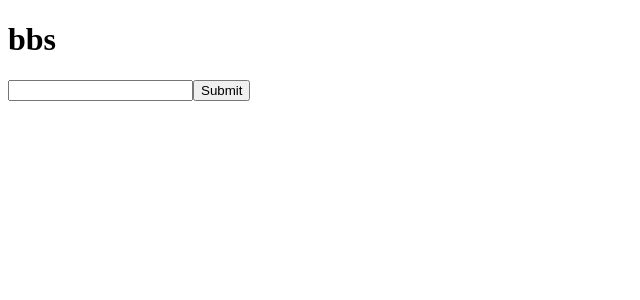
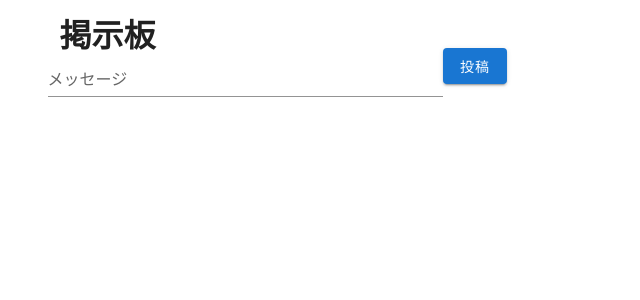
Before and after one commit to arch8jp/bbs, a Nuxt app: page / in a window 1280 px wide. Shown: the top 300 px of the page, without its empty margins (0-640 px from the left). Built offline with nearby package versions, Linux system fonts and the light colour scheme.

Commit message:
Vuetifyを使う

```diff
--- a/components/Post.vue
+++ b/components/Post.vue
@@ -1,7 +1,11 @@
 <template>
   <div>
-    <p>{{ content }}</p>
-    <hr>
+    <v-list-tile>
+      <v-list-tile-content>
+        <p>{{ content }}</p>
+      </v-list-tile-content>
+    </v-list-tile>
+    <v-divider/>
   </div>
 </template>
 
--- a/layouts/default.vue
+++ b/layouts/default.vue
@@ -1,3 +1,9 @@
 <template>
-  <nuxt/>
+  <v-app>
+    <v-content>
+      <v-container>
+        <nuxt/>
+      </v-container>
+    </v-content>
+  </v-app>
 </template>
--- a/nuxt.config.js
+++ b/nuxt.config.js
@@ -36,7 +36,8 @@ module.exports = {
   */
   modules: [
     // Doc: https://github.com/nuxt-community/axios-module#usage
-    "@nuxtjs/axios"
+    "@nuxtjs/axios",
+    "@nuxtjs/vuetify"
   ],
   /*
   ** Axios module configuration
--- a/package.json
+++ b/package.json
@@ -14,6 +14,7 @@
   },
   "dependencies": {
     "@nuxtjs/axios": "^5.0.0",
+    "@nuxtjs/vuetify": "^0.5.0",
     "cross-env": "^5.2.0",
     "express": "^4.16.3",
     "nuxt": "^2.0.0",
--- a/pages/index.vue
+++ b/pages/index.vue
@@ -1,11 +1,19 @@
 <template>
   <div>
-    <h1>bbs</h1>
-    <form @submit.prevent="onSubmit">
-      <input v-model="message" type="text" required>
-      <input type="submit">
-    </form>
-    <post v-for="(message, i) in messages" :content="message" :key="i"/>
+    <h1>掲示板</h1>
+    <v-form @submit.prevent="onSubmit">
+      <v-layout row wrap>
+        <v-flex xs6 md4>
+          <v-text-field v-model="message" required label="メッセージ"/>
+        </v-flex>
+        <v-flex xs6 md4>
+          <v-btn class="primary" type="submit">投稿</v-btn>
+        </v-flex>
+      </v-layout>
+    </v-form>
+    <v-list>
+      <post v-for="(message, i) in messages" :content="message" :key="i"/>
+    </v-list>
   </div>
 </template>
 
```
Also changed, not shown: 1 other file (tests, documents, lock files or other folders).
